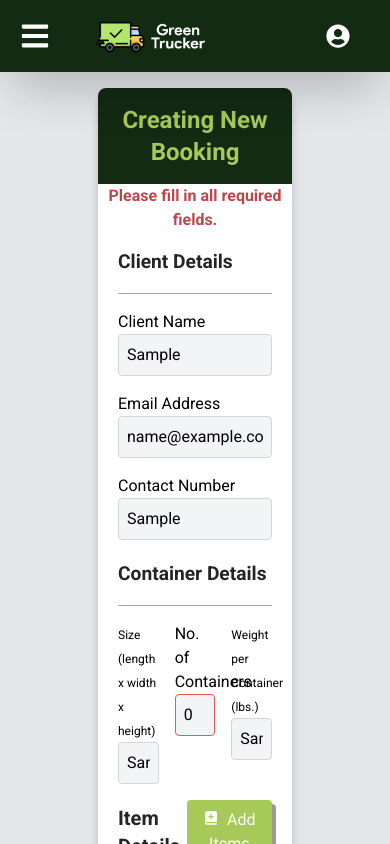
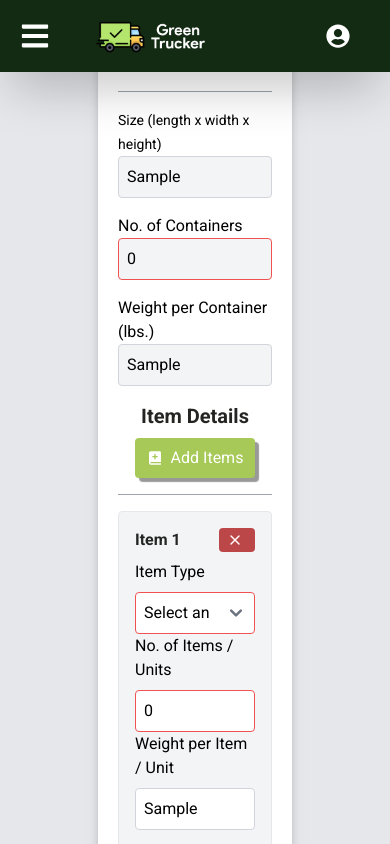
Before and after one commit to baristabarita/Greentrucker, a React (Vite) app in the folder client/: page /trucker/truckerbookings/bookingform in a window 390 px wide. Both pictures are taken after typing "Sample", "name@example.com", "Sample", "Sample", "Sample", "Sample" into the empty fields and a click on the button "Add Items". Built offline with nearby package versions, Linux system fonts and the light colour scheme.

Commit message:
ui changes to booking forms

```diff
--- a/client/src/pages/trucker/bookingManager/NewBookingForm.jsx
+++ b/client/src/pages/trucker/bookingManager/NewBookingForm.jsx
@@ -142,12 +142,12 @@ const NewBookingForm = () => {
                         </div>
 
                          {/* Container Details */}
-                        <div className="mb-4 px-5">
+                         <section className="mb-4 px-5">
                             <h1 className="text-userclient font-bold text-[1.2em]">Container Details</h1>
                             <hr className="my-4 border-gray-400" />
-                            <div className="grid grid-cols-3 gap-4">
+                            <div className="grid grid-cols-1 sm:grid-cols-2 md:grid-cols-3 gap-4">
                                 <div className="col-span-1">
-                                    <label htmlFor="container_size" className="text-xs">Size (length x width x height)</label>
+                                    <label htmlFor="container_size" className="text-sm">Size (length x width x height)</label>
                                     <input
                                         type="text"
                                         id="container_size"
@@ -165,13 +165,13 @@ const NewBookingForm = () => {
                                         id="quantity"
                                         name="quantity"
                                         value={formData.quantity}
-                                        onChange={(handleInputChange)}
+                                        onChange={handleInputChange}
                                         className={`w-full bg-gray-100 rounded p-2 appearance-none ${errors.quantity ? 'border-red-500' : 'border-gray-300'}`}
                                         min="0"
                                     />
                                 </div>
                                 <div className="col-span-1">
-                                    <label htmlFor="weight" className="text-xs">Weight per Container (lbs.)</label>
+                                    <label htmlFor="weight">Weight per Container (lbs.)</label>
                                     <input
                                         type="text"
                                         id="weight"
@@ -183,17 +183,17 @@ const NewBookingForm = () => {
                                     />
                                 </div>
                             </div>
-                        </div>
+                        </section>
+
                          {/* Item Details */}
-                        <div className="mb-4 px-5">
-                            <div className="flex justify-between items-center mb-4">
-                                <h1 className="text-userclient text-xl font-bold">Item Details</h1>
+                         <section className="mb-4 px-5">
+                            <div className="flex flex-col md:flex-row justify-between items-center mb-4">
+                                <h1 className="text-userclient text-xl font-bold mb-2 md:mb-0">Item Details</h1>
                                 <button
                                     onClick={addItemDetail}
-                                    className="bg-primarycolor hover:bg-usertrucker text-white px-3 py-2 rounded shadow-custom"
+                                    className="bg-primarycolor hover:bg-usertrucker text-white px-3 py-2 rounded shadow-custom flex items-center"
                                 >
-                                    <BiSolidBookAdd className="inline mr-2 mb-1" />
-                                    Add Items
+                                    <BiSolidBookAdd className="inline mr-2" />Add Items
                                 </button>
                             </div>
                             <hr className="my-4 border-gray-400" />
@@ -203,8 +203,8 @@ const NewBookingForm = () => {
                                         <div className="flex justify-between items-center mb-2">
                                             <h2 className="text-userclient font-semibold">Item {index + 1}</h2>
                                             {itemDetails.length > 1 && (
-                                                <button onClick={() => removeItemDetail(index)} className="bg-alert hover:bg-red-600 text-white px-2 py-1 rounded">
-                                                    Remove
+                                                <button onClick={() => removeItemDetail(index)} className="bg-alert hover:bg-red-600 text-white px-2 py-1 rounded flex items-center">
+                                                    <FiX className="inline mr-1" />
                                                 </button>
                                             )}
                                         </div>
@@ -217,7 +217,7 @@ const NewBookingForm = () => {
                                                 onChange={(e) => handleItemChange(index, e)}
                                                 className={`w-full bg-white rounded p-2 ${errors[`item_${index}_item_type`] ? 'border-red-500' : 'border-gray-300'}`}
                                             >
-                                                <option value="">Select type</option>
+                                                <option value="">Select an item type</option>
                                                 <option value="Consumer Goods and Retail Products">Consumer Goods and Retail Products</option>
                                                 <option value="Food and Beverages">Food and Beverages</option>
                                                 <option value="Furniture and Home Decor">Furniture and Home Decor</option>
@@ -225,7 +225,7 @@ const NewBookingForm = () => {
                                                 <option value="Machinery and Industrial Equipment">Machinery and Industrial Equipment</option>
                                                 <option value="Others">Others</option>
                                             </select>
-                                            <label htmlFor={`item_quantity_${index}`} className="text-xs">No. of Items / Units</label>
+                                            <label htmlFor={`item_quantity_${index}`}>No. of Items / Units</label>
                                             <input
                                                 type="number"
                                                 id={`item_quantity_${index}`}
@@ -235,7 +235,7 @@ const NewBookingForm = () => {
                                                 className={`w-full bg-white rounded p-2 appearance-none ${errors[`item_${index}_item_quantity`] ? 'border-red-500' : 'border-gray-300'}`}
                                                 min="0"
                                             />
-                                            <label htmlFor={`item_weight_${index}`} className="text-xs">Weight per Item / Unit</label>
+                                            <label htmlFor={`item_weight_${index}`}>Weight per Item / Unit</label>
                                             <input
                                                 type="text"
                                                 id={`item_weight_${index}`}
@@ -249,12 +249,13 @@ const NewBookingForm = () => {
                                 ))}
 
                             </div>
-                        </div>
+                        </section>
                          {/* Date and Location */}
-                        <div className="flex flex-col gap-4 px-5 mb-4">
-                            <h1 className="text-userclient font-bold text-[1.2em]">Date and Location Details</h1>
-                            <hr className="border-gray-400" />
-                            <div className="col-span-1 w-[35%]">
+                         <section className="px-5 mb-4">
+                            <h1 className="text-userclient font-bold text-[1.2em] mb-4">Date and Location Details</h1>
+                            <hr className="border-gray-400 mb-4" />
+                            <div className="grid grid-cols-1 md:grid-cols-2 gap-4">
+                                <div>
                                     <label htmlFor="est_finish_date">Expected Finish Date</label>
                                     <input
                                         type="date"
@@ -265,7 +266,7 @@ const NewBookingForm = () => {
                                         className={`w-full bg-gray-100 rounded p-2 ${errors.est_finish_date ? 'border-red-500' : 'border-gray-300'}`}
                                     />
                                 </div>
-                            <div className="col-span-2">
+                                <div>
                                     <label htmlFor="pickup_location">Pick Up Location</label>
                                     <input
                                         type="text"
@@ -277,7 +278,7 @@ const NewBookingForm = () => {
                                         placeholder="Dock 42, Port of Miami, Miami, FL"
                                     />
                                 </div>
-                            <div className="col-span-2">
+                                <div className="md:col-span-2">
                                     <label htmlFor="delivery_address">Delivery Location</label>
                                     <input
                                         type="text"
@@ -290,26 +291,29 @@ const NewBookingForm = () => {
                                     />
                                 </div>
                             </div>
+                        </section>
+
+
                         <hr className="mt-4 border-gray-400" />
-
-                        {/* Buttons */}
-                        <div className="flex justify-center py-4">
+                        {/* buttons */}
+                        <section className="flex justify-center py-4 flex-wrap">
                             <button
                                 type="button"
-                                className="bg-alert hover:bg-red-600 text-white p-2 rounded shadow-custom"
+                                className="bg-alert hover:bg-red-600 text-white p-2 rounded shadow-custom mb-2 md:mb-0 md:mr-4"
                                 onClick={() => {
+                                    localStorage.removeItem('formData');
                                     navigate("/trucker/truckerbookings");
                                 }}
                             >
-                                <FaTimes className="inline mr-2" /> Cancel
+                                <FaTimes className="inline mr-2 mb-1" /> Cancel
                             </button>
                             <button
                                 type="submit"
-                                className="bg-primarycolor hover:bg-usertrucker text-userclient hover:text-white p-2 rounded ml-4 shadow-custom"
+                                className="bg-usertrucker hover:bg-primarycolor text-white hover:text-usertrucker p-2 rounded shadow-custom mb-2 md:mb-0 md:mr-4"
                             >
-                                <FaPlus className="inline mr-2" /> Submit
+                                <FaPlus className="inline mr-2 mb-1" /> Submit
                             </button>
-                        </div>
+                        </section>
                     </div>
                 </form>
             </div>
--- a/client/src/pages/user/services/BookingForm.jsx
+++ b/client/src/pages/user/services/BookingForm.jsx
@@ -303,7 +303,7 @@ const BookingForm = () => {
                             </button>
                             <button
                                 type="submit"
-                                className="bg-usertrucker hover:bg-primarycolor text-white hover:text-usertrucker p-2 rounded shadow-custom"
+                                className="bg-usertrucker hover:bg-primarycolor text-white hover:text-usertrucker p-2 rounded shadow-custom mb-2 md:mb-0 md:mr-4"
                             >
                                 <FaCheck className="inline mr-2 mb-1" /> Submit
                             </button>
```
Lines whose indentation alone changed are shown as unchanged.
